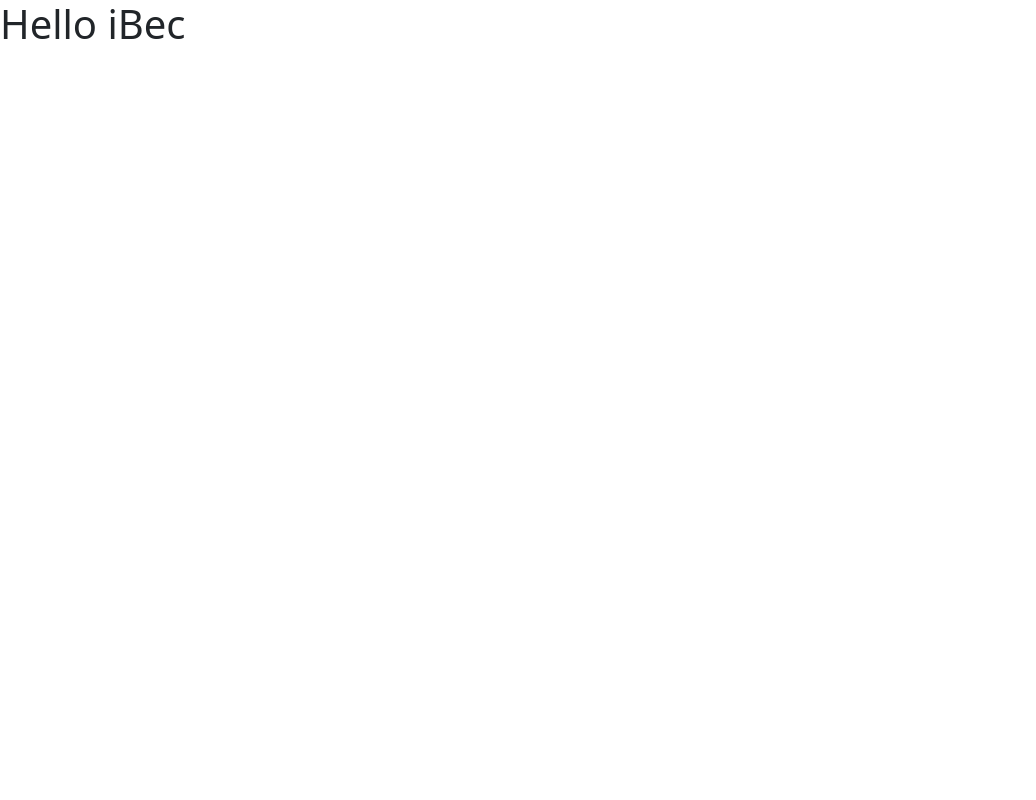
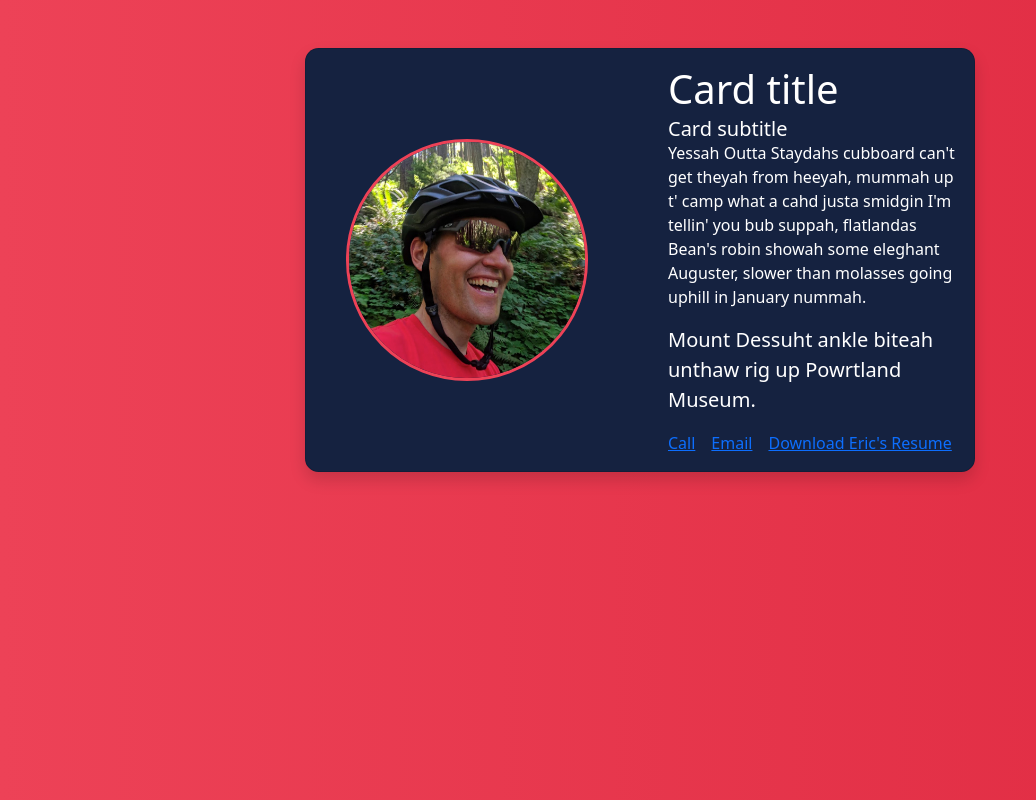
Before and after one commit to epierpont/ibec-creative-test, a plain HTML site: page index.html in a window 1280 px wide. Shown: the whole page, without its empty margins (0-1036 px from the left). Drawn offline with nearby package versions, Linux system fonts and the light colour scheme.

Commit message:
Added element structure

```diff
--- a/index.html
+++ b/index.html
@@ -16,7 +16,30 @@
 
 <body>
 
-  <h1>Hello iBec</h1>
+  <div class="container">
+    <div class="card mx-auto mt-5 shadow" style="width: 60%;">
+      <div class="row">
+        <div class="col-md-6 text-center">
+          <div class="profile-container d-flex h-100">
+            <div class="profile justify-content-center align-self-center">
+              <img src="img/eric.jpg" class="rounded-circle" alt="...">
+            </div>
+          </div>
+        </div>
+        <div class="col-md-6">
+          <div class="card-body">
+            <h1 class="card-title">Card title</h1>
+            <h5 class="card-subtitle">Card subtitle</h5>
+            <p class="card-text">Yessah Outta Staydahs cubboard can't get theyah from heeyah, mummah up t' camp what a cahd justa smidgin I'm tellin' you bub suppah, flatlandas Bean's robin showah some eleghant Auguster, slower than molasses going uphill in January nummah.</p>
+            <blockquote class="blockquote">
+              <p>Mount Dessuht ankle biteah unthaw rig up Powrtland Museum.</p>
+            </blockquote>
+            <a href="#" class="card-link">Call</a><a href="#" class="card-link">Email</a><a href="#" class="card-link">Download Eric's Resume</a>
+          </div>
+        </div>
+      </div>
+    </div>
+  </div>
 
   <script src="https://cdn.jsdelivr.net/npm/bootstrap@5.0.0-beta3/dist/js/bootstrap.bundle.min.js" integrity="sha384-JEW9xMcG8R+pH31jmWH6WWP0WintQrMb4s7ZOdauHnUtxwoG2vI5DkLtS3qm9Ekf" crossorigin="anonymous"></script>
   <script type='text/javascript' src='js/scripts.js?ver=1.0' id='ibec-scripts-js'></script>
--- /dev/null
+++ b/scss/_base.scss
@@ -0,0 +1,8 @@
+body {
+  background: linear-gradient(-270deg, $light-red, $dark-red);
+}
+
+img {
+  max-width: 100%;
+  height: auto;
+}
--- /dev/null
+++ b/scss/_card.scss
@@ -0,0 +1,12 @@
+.card {
+  background-color: $blue;
+  color: $white;
+  border-radius: 0.85rem;
+
+  .profile {
+    img {
+      border: 3px solid $light-red;
+      max-width: 75%;
+    }
+  }
+}
--- a/scss/_variables.scss
+++ b/scss/_variables.scss
@@ -1,2 +1,6 @@
 $black: #000;
 $white: #fff;
+$light-red: #ed4257;
+$dark-red: #e02b42;
+$tan: #84764e;
+$blue: #152240;
--- a/scss/styles.scss
+++ b/scss/styles.scss
@@ -1 +1,3 @@
 @import "variables";
+@import "base";
+@import "card";
```
Also changed, not shown: css/styles.min.css, img/eric.jpg (added), 1 other file.
